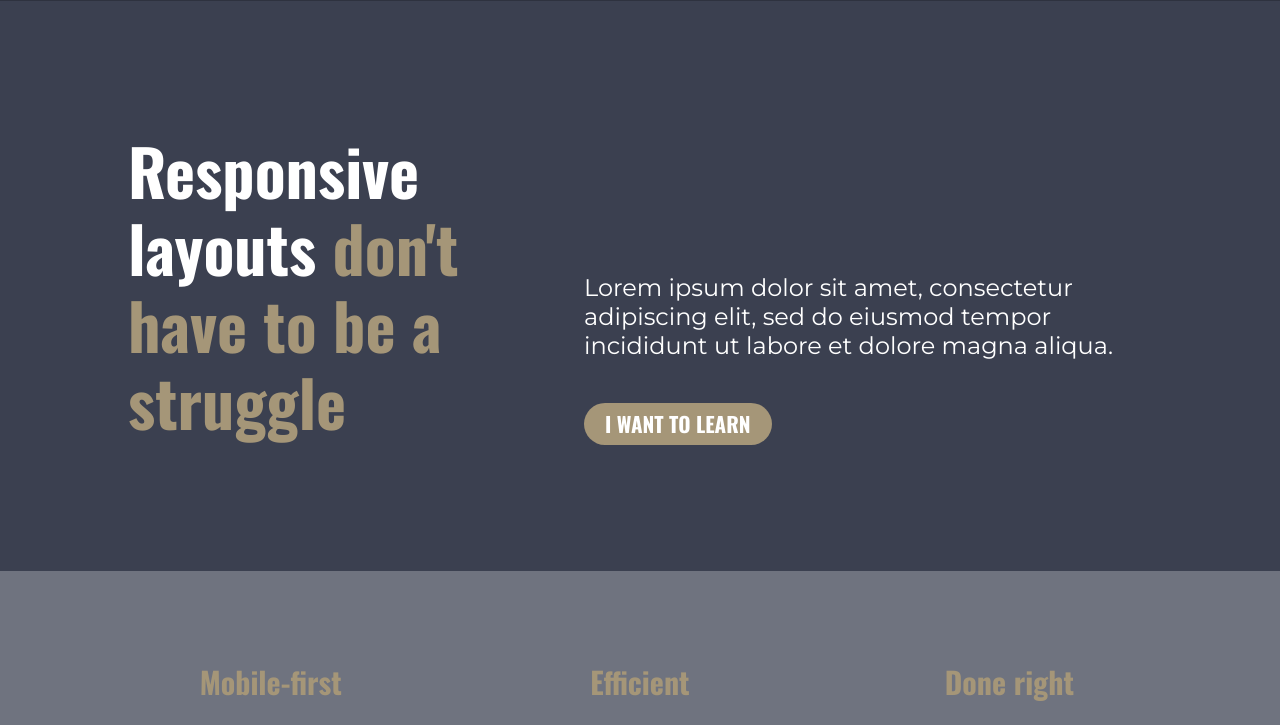
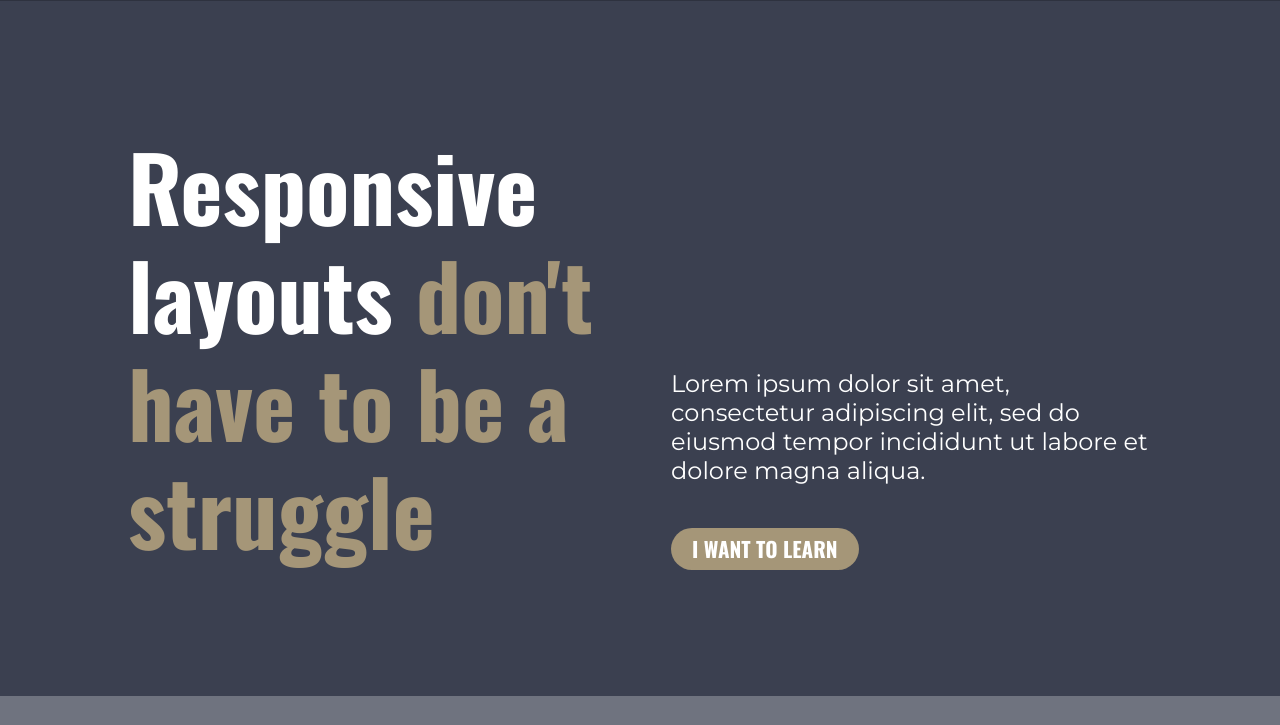
Before and after one commit to thaArcadeGuy/responsive-layout, a plain HTML site: page index.html in a window 1280 px wide. Shown: the part 71-796 px from the top of the page. Drawn offline with nearby package versions, Linux system fonts and the light colour scheme.

Commit message:
Update CSS

```diff
--- a/css/style.css
+++ b/css/style.css
@@ -316,7 +316,7 @@ footer p {
     }
 
     .hero--title {
-        font-size: 4rem;
+        font-size: 5.625rem;
         margin: 0;
         padding: 0;
 
```
